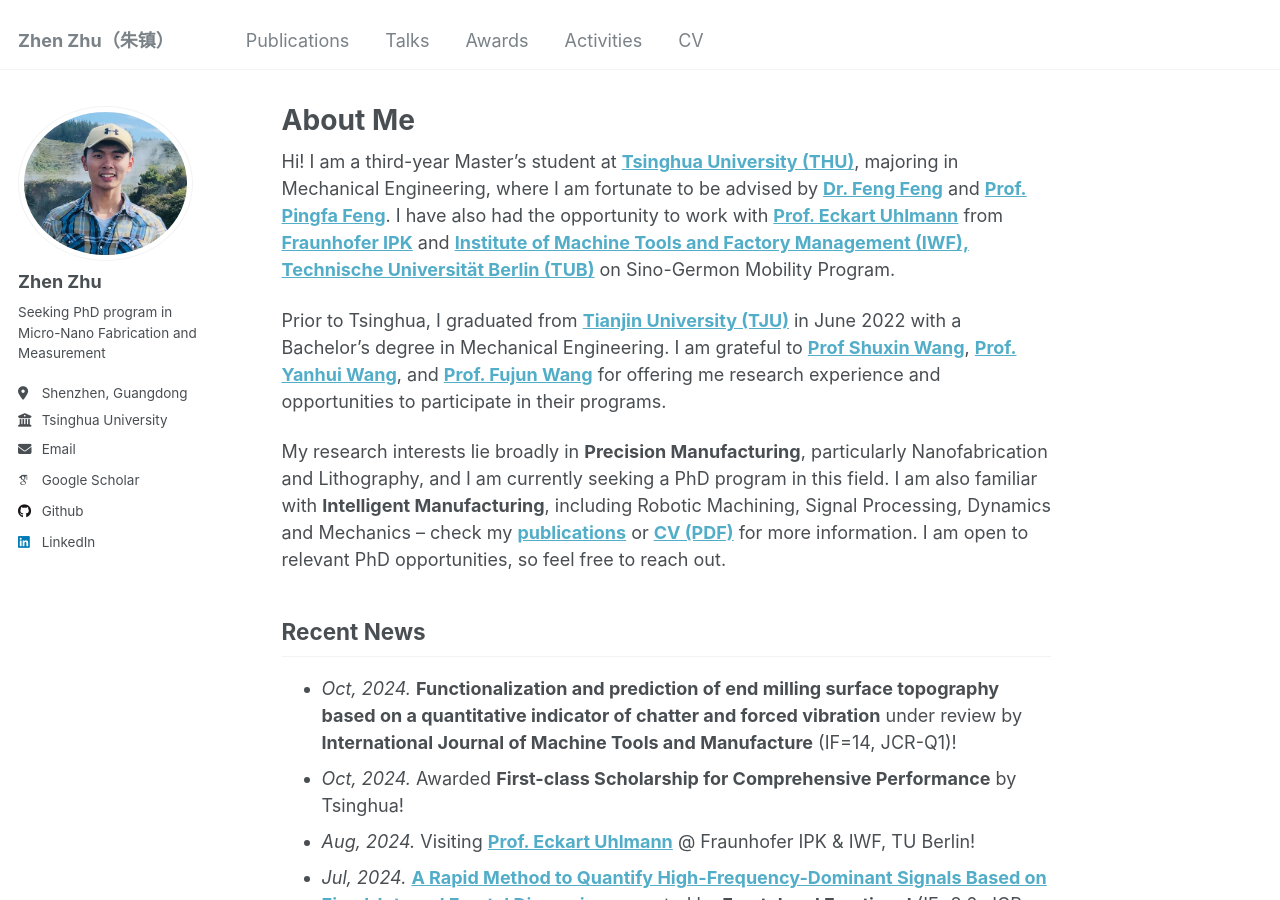
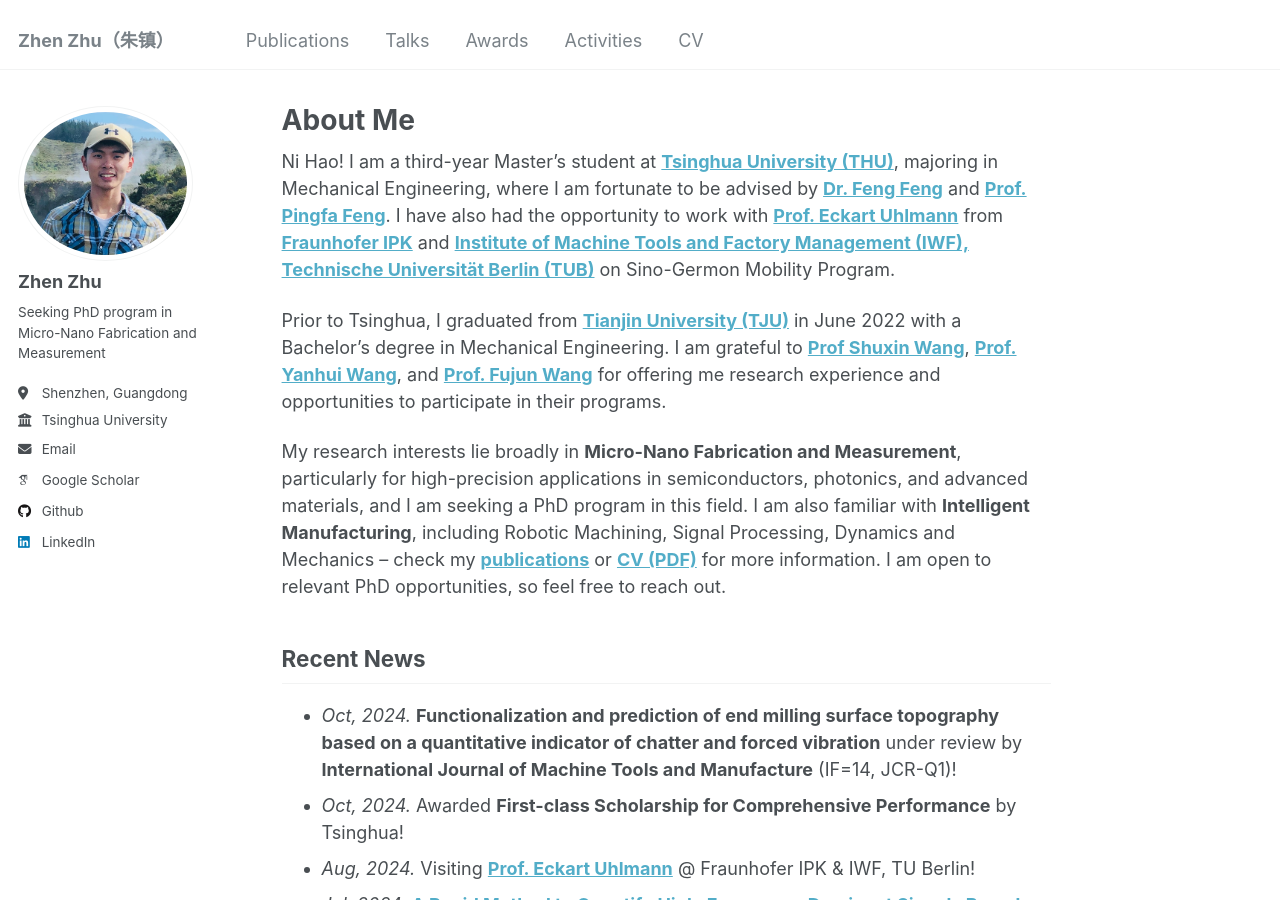
Before and after one commit to zhenzhuzz/zhenzhuzz.github.io, a Jekyll site: the page built from _pages/about.md, in a window 1280 px wide and 900 px high. Built offline with Jekyll 4.4.1, drawn with Linux system fonts in a browser that asks for light colours; some web fonts are replaced.

Commit message:
Update about.md

```diff
--- a/_pages/about.md
+++ b/_pages/about.md
@@ -7,11 +7,11 @@ redirect_from:
   - /about.html
 ---
 
-Hi! I am a third-year Master's student at [**Tsinghua University (THU)**](https://www.tsinghua.edu.cn/en/), majoring in Mechanical Engineering, where I am fortunate to be advised by [**Dr. Feng Feng**](https://www.sigs.tsinghua.edu.cn/ff_en/) and [**Prof. Pingfa Feng**](https://me.tsinghua.edu.cn/en/info/1271/1991.htm). I have also had the opportunity to work with [**Prof. Eckart Uhlmann**](https://www.ipk.fraunhofer.de/en/about-us/director.html) from [**Fraunhofer IPK**](https://www.ipk.fraunhofer.de/en.html) and [**Institute of Machine Tools and Factory Management (IWF), Technische Universität Berlin (TUB)**](https://www.tu.berlin/en/iwf) on Sino-Germon Mobility Program.
+Ni Hao! I am a third-year Master's student at [**Tsinghua University (THU)**](https://www.tsinghua.edu.cn/en/), majoring in Mechanical Engineering, where I am fortunate to be advised by [**Dr. Feng Feng**](https://www.sigs.tsinghua.edu.cn/ff_en/) and [**Prof. Pingfa Feng**](https://me.tsinghua.edu.cn/en/info/1271/1991.htm). I have also had the opportunity to work with [**Prof. Eckart Uhlmann**](https://www.ipk.fraunhofer.de/en/about-us/director.html) from [**Fraunhofer IPK**](https://www.ipk.fraunhofer.de/en.html) and [**Institute of Machine Tools and Factory Management (IWF), Technische Universität Berlin (TUB)**](https://www.tu.berlin/en/iwf) on Sino-Germon Mobility Program.
 
 Prior to Tsinghua, I graduated from [**Tianjin University (TJU)**](https://www.tju.edu.cn/english/) in June 2022 with a Bachelor's degree in Mechanical Engineering. I am grateful to [**Prof Shuxin Wang**](https://me.tju.edu.cn/faculty_teachers.action?cla=5&teacherid=1460), [**Prof. Yanhui Wang**](https://me.tju.edu.cn/faculty_teachers.action?cla=5&teacherid=1768), and [**Prof. Fujun Wang**](https://me.tju.edu.cn/faculty_teachers.action?cla=5&teacherid=1778) for offering me research experience and opportunities to participate in their programs.
 
-My research interests lie broadly in **Precision Manufacturing**, particularly Nanofabrication and Lithography, and I am currently seeking a PhD program in this field. I am also familiar with **Intelligent Manufacturing**, including Robotic Machining, Signal Processing, Dynamics and Mechanics -- check my [**publications**](publications) or [**CV (PDF)**](CV_Zhen.pdf) for more information. I am open to relevant PhD opportunities, so feel free to reach out.
+My research interests lie broadly in **Micro-Nano Fabrication and Measurement**, particularly for high-precision applications in semiconductors, photonics, and advanced materials, and I am seeking a PhD program in this field. I am also familiar with **Intelligent Manufacturing**, including Robotic Machining, Signal Processing, Dynamics and Mechanics -- check my [**publications**](publications) or [**CV (PDF)**](CV_Zhen.pdf) for more information. I am open to relevant PhD opportunities, so feel free to reach out.
 
 ## Recent News
 * *Oct, 2024.* **Functionalization and prediction of end milling surface topography based on a quantitative indicator of chatter and forced vibration** under review by **International Journal of Machine Tools and Manufacture** (IF=14, JCR-Q1)!
```
